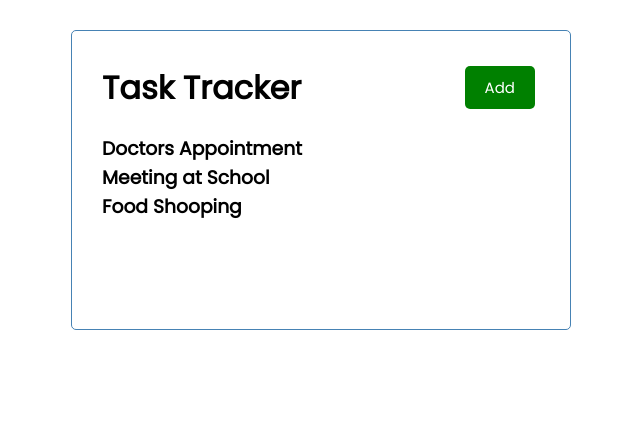
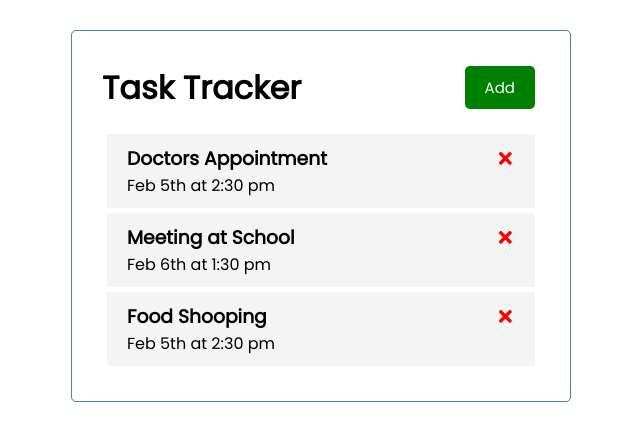
Before and after one commit to Croobat/react-task-tracker, a React (Create React App) app: page / in a window 1280 px wide. Shown: the top 440 px of the page, without its empty margins (319-959 px from the left). Built offline with nearby package versions, Linux system fonts and the light colour scheme.

Commit message:
Single task component

```diff
--- a/package.json
+++ b/package.json
@@ -8,6 +8,7 @@
     "@testing-library/user-event": "^13.5.0",
     "react": "^18.2.0",
     "react-dom": "^18.2.0",
+    "react-icons": "^4.4.0",
     "react-scripts": "5.0.1",
     "web-vitals": "^2.1.4"
   },
--- /dev/null
+++ b/src/components/Task.jsx
@@ -0,0 +1,14 @@
+import { FaTimes } from 'react-icons/fa'
+
+const Task = ( { task } ) => {
+  return (
+    <div className="task">
+      <h3>
+        {task.text} <FaTimes style={{ color: 'red', cursor: 'pointer' }}/>
+      </h3>
+      <p>{task.day}</p>
+    </div>
+  )
+}
+
+export default Task
--- a/src/components/Tasks.jsx
+++ b/src/components/Tasks.jsx
@@ -1,9 +1,11 @@
+import Task from './Task'
+
 const Tasks = ({ tasks }) => {
   return (
       // setTasks([...tasks, {}])
       <>
         {tasks.map((task) => (
-          <h3 key={task.id}>{task.text}</h3>
+          <Task key={task.id} task={task} />
         ))}
       </>
     )
--- a/src/index.css
+++ b/src/index.css
@@ -54,18 +54,18 @@
   width: 100%;
 }
 
-.event {
+.task {
   background: #f4f4f4;
   margin: 5px;
   padding: 10px 20px;
   cursor: pointer;
 }
 
-.event.reminder {
+.task.reminder {
   border-left: 5px solid green;
 }
 
-.event h3 {
+.task h3 {
   display: flex;
   align-items: center;
   justify-content: space-between;
```
Also changed, not shown: 1 other file (tests, documents, lock files or other folders).
